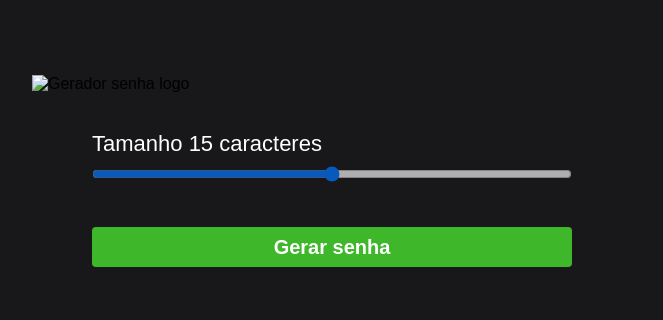
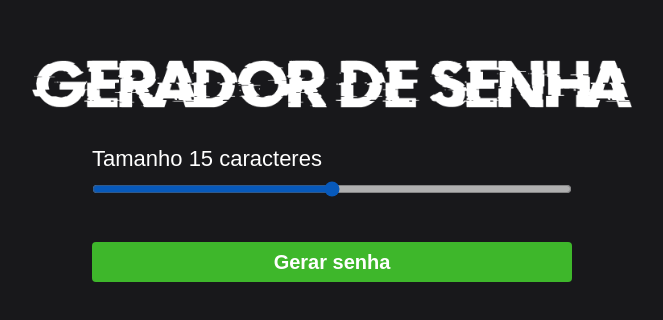
Before and after one commit to cassia-shr/projeto-gerador-de-senha, a plain HTML site: page index.html in a window 1280 px wide. Shown: the part 222-542 px from the top of the page, without its empty margins (308-971 px from the left). Drawn offline with Linux system fonts and the light colour scheme.

Commit message:
Update index.html

```diff
--- a/index.html
+++ b/index.html
@@ -11,7 +11,7 @@
 </head>
 <body>
 
-  <img class="logo" src="./img/logo.png" alt="Gerador senha logo"/>
+  <img class="logo" src="logo.png" alt="Gerador senha logo"/>
 
   <main class="container-input">
     <span>Tamanho <span id="valor"></span> caracteres</span>
```
